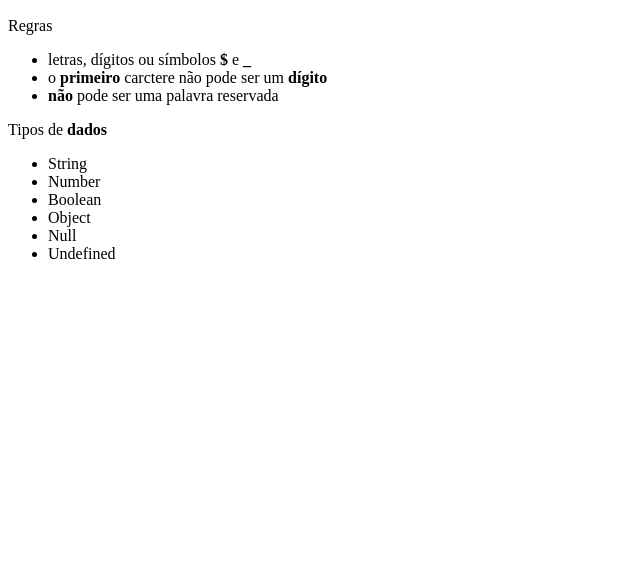
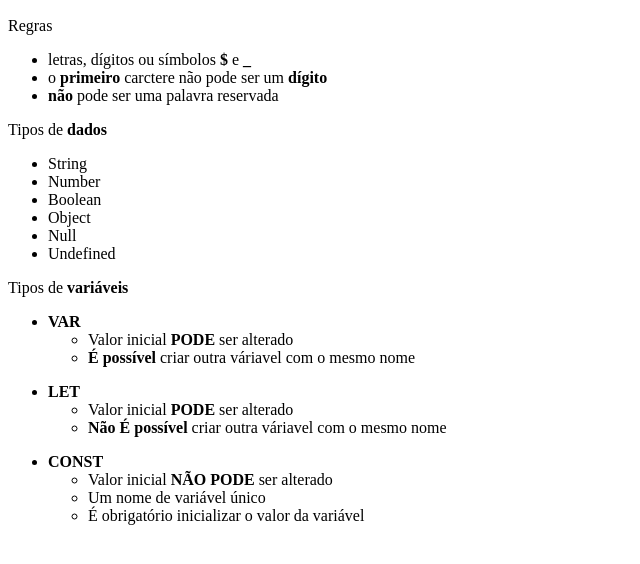
Before and after one commit to marcionoronha1995/codesandbox, a plain HTML site: page index.html in a window 1280 px wide. Shown: the part 110-674 px from the top of the page, without its empty margins (0-640 px from the left). Drawn offline with Linux system fonts and the light colour scheme.

Commit message:
var let const

```diff
--- a/index.html
+++ b/index.html
@@ -24,6 +24,30 @@
         <li>Null</li>
         <li>Undefined</li>
     </ul>
+    <p>Tipos de <b>variáveis</b></p>
+    <ul>
+        <li><b>VAR</b></li>
+        <ul>
+            <li>Valor inicial <B>PODE</B> ser alterado</li>
+            <li><b>É possível</b> criar outra váriavel com o mesmo nome</li>
+        </ul>
+    </ul>
+    <ul>
+        <li><b>LET</b></li>
+        <ul>
+            <li>Valor inicial <B>PODE</B> ser alterado</li>
+            <li><b>Não É possível</b> criar outra váriavel com o mesmo nome</li>
+        </ul>
+    </ul>
+    <ul>
+        <li><b>CONST</b></li>
+        <ul>
+            <li>Valor inicial <B>NÃO PODE</B> ser alterado</li>
+            <li>Um nome de variável único</li>
+            <li>É obrigatório inicializar o valor da variável</li>
+
+        </ul>
+    </ul>
 
 
     <script>
@@ -37,8 +61,15 @@
         primeiraVariavel = "este é outro texto, bora ver";
         console.log(primeiraVariavel);
         console.log("a variável " + primeiraVariavel + " tem " + primeiraVariavel.length + " caracteres.")
-        let text = "We are the so-called \"Vikings\" from the north.";
+        let text = " \f We are the so-called \"Vikings\" \f from the north.";
         console.log(text);
+        text = " \b We are the so-called \"Vikings\" \f from the north.";
+        console.log(text);
+        text = " linha \n We are the so-called \"Vikings\" \f from the north.";
+        console.log(text);
+        var primeiraVariavel = 'Aqui tem novos "   " ';
+        console.log(primeiraVariavel)
+
 
 
 
```
